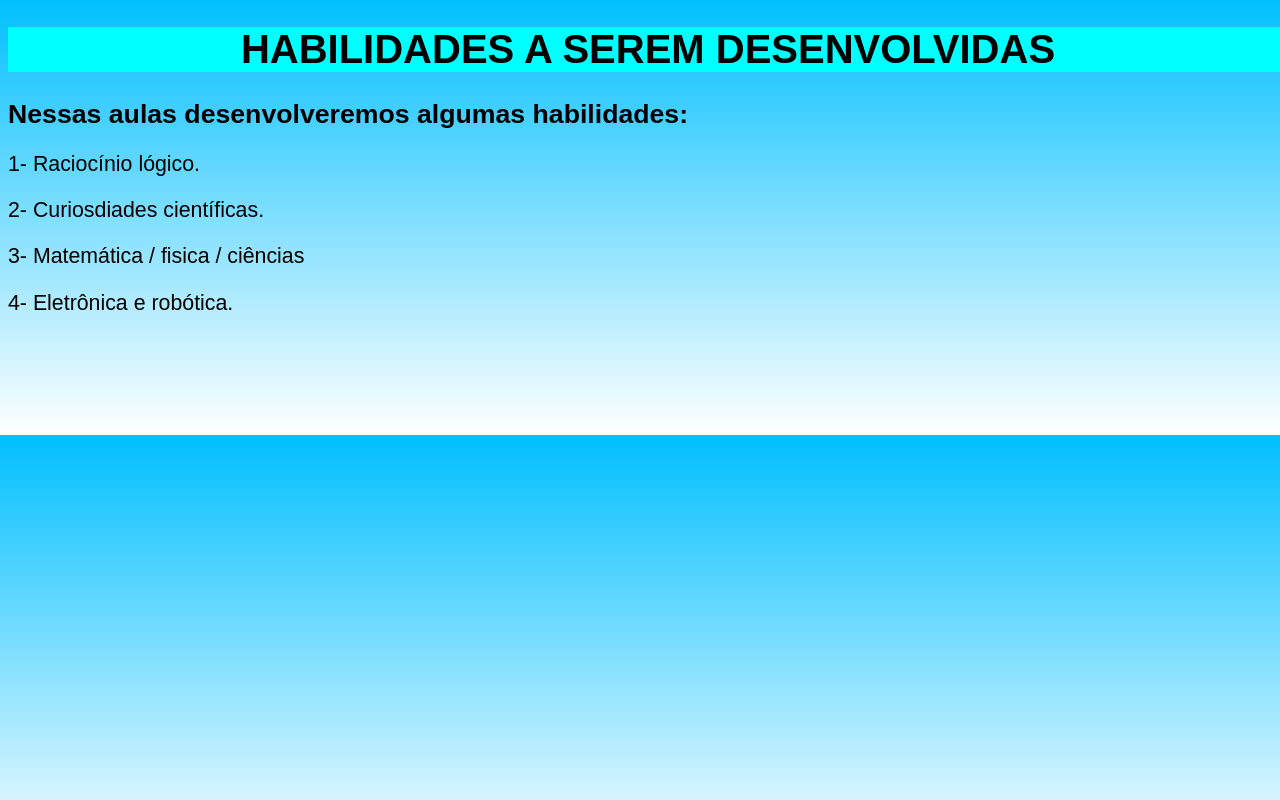
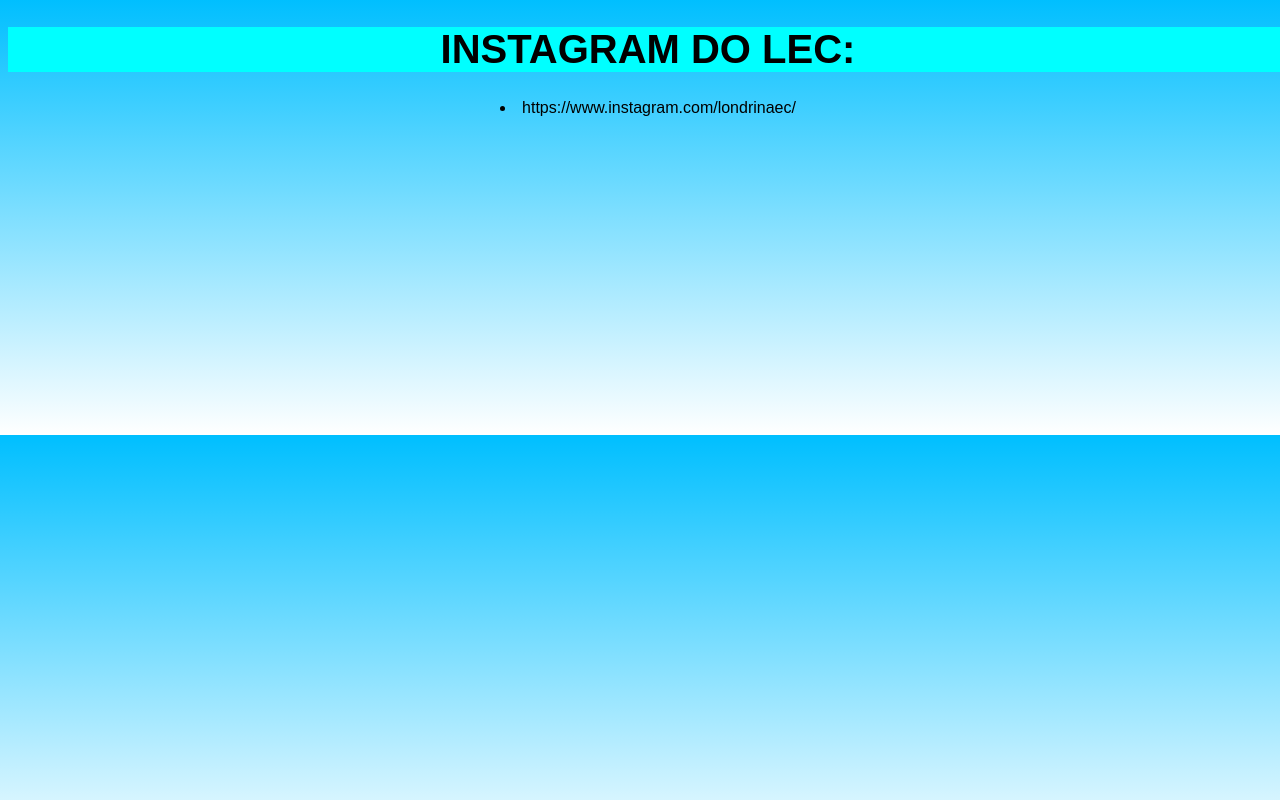
Before and after one commit to Cgzinnzx/2024SITE2, a plain HTML site: page instagram.html in a window 1280 px wide. Drawn offline with Linux system fonts and the light colour scheme.

Commit message:
Add files via upload

```diff
--- a/instagram.html
+++ b/instagram.html
@@ -7,12 +7,9 @@
     <title>Document</title>
 </head>
 <body>
-    <h1>HABILIDADES A SEREM DESENVOLVIDAS</h1>
-    <h2 class="p2">Nessas aulas desenvolveremos algumas habilidades:</h2>
-    <p class="p2">1- Raciocínio lógico.
-    <p class="p2">2- Curiosdiades científicas.</p>
-    <p class="p2">3- Matemática / fisica / ciências</p>
-    <p class="p2">4- Eletrônica e robótica.</p>
+    <h1>INSTAGRAM DO LEC:</h1>
+    <li>https://www.instagram.com/londrinaec/</li>
+
 
 </body>
 </html>
```
Also changed, not shown: elenco.html (+2 -5 lines), jogos.html (+5 -1 lines).
